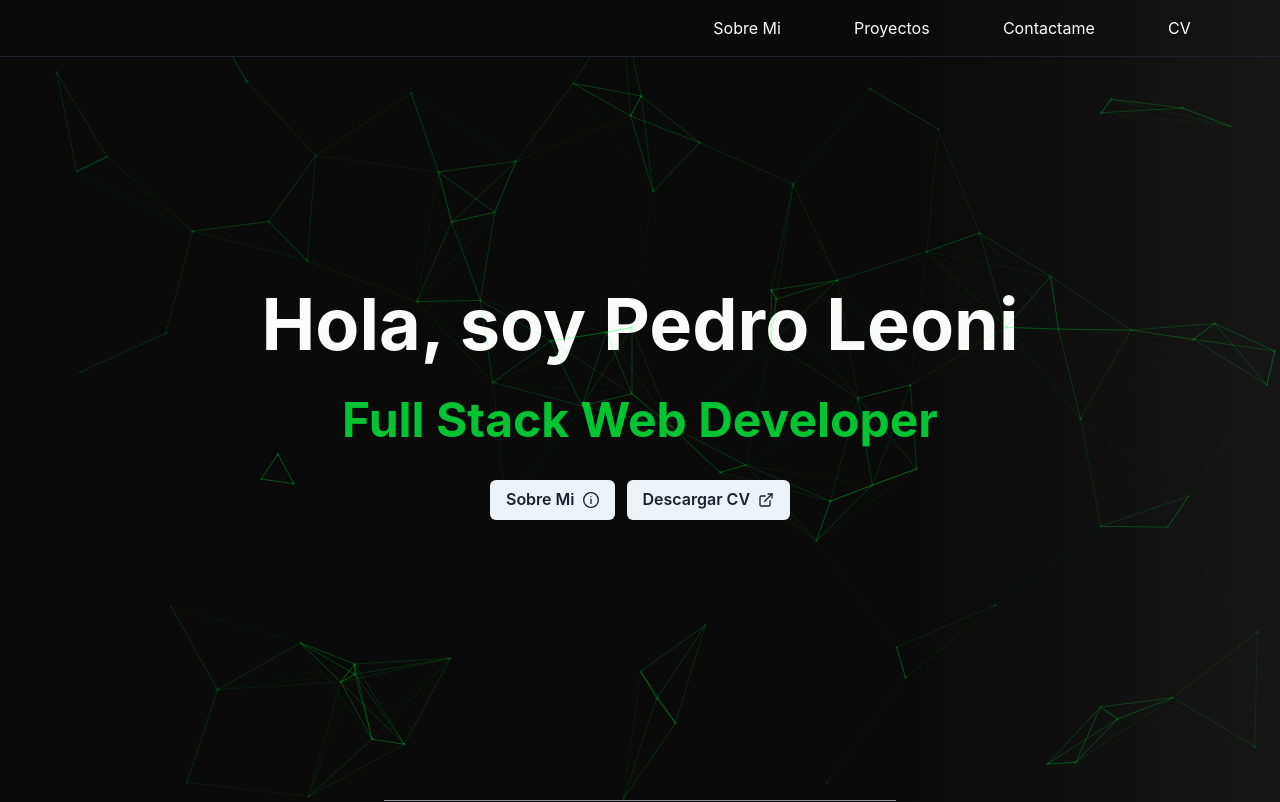
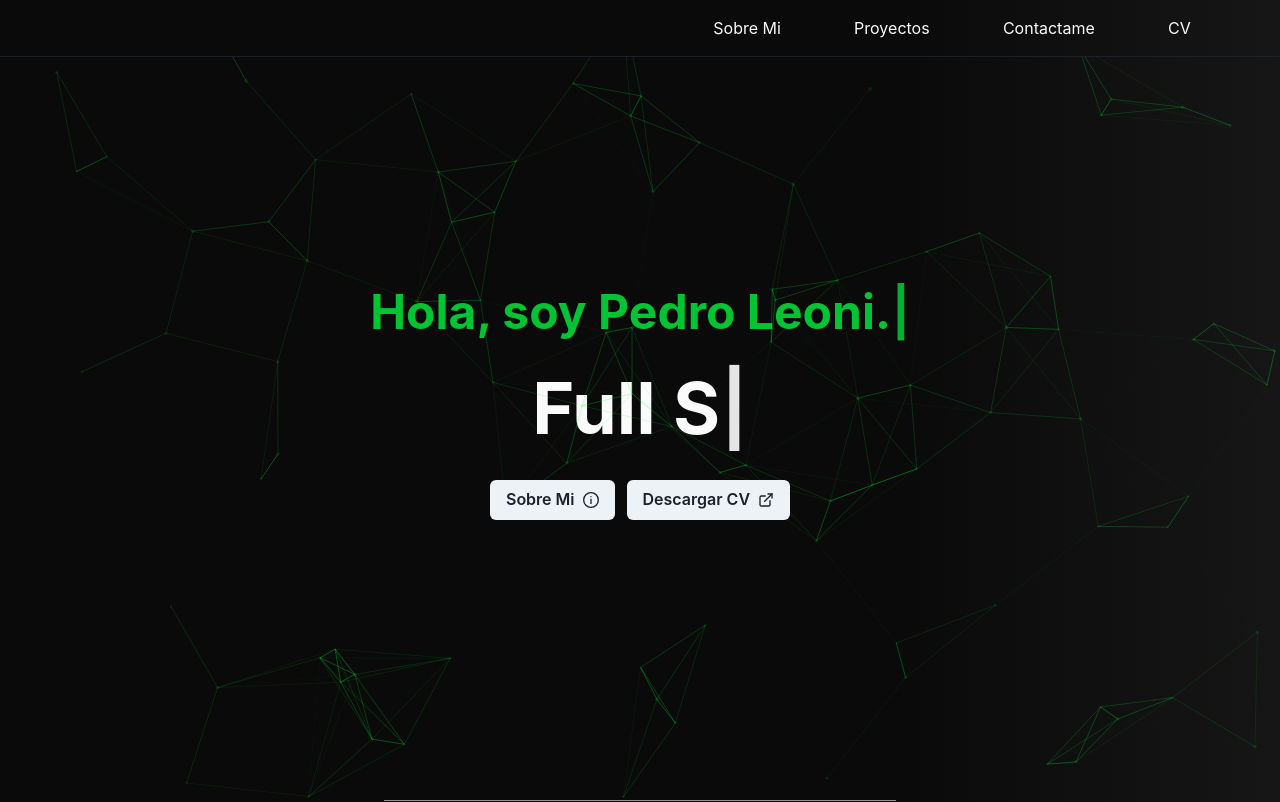
Before and after one commit to pedro-leoni/portfolio, a React (Create React App) app: page / in a window 1280 px wide. Shown: the top 802 px of the page. Built offline with nearby package versions, Linux system fonts and the light colour scheme.

Commit message:
texto de maquina funcionando en Hola.jsx

```diff
--- a/package.json
+++ b/package.json
@@ -23,6 +23,7 @@
     "react-tsparticles": "^2.1.3",
     "swiper": "^8.2.6",
     "tsparticles": "^2.1.3",
+    "typewriter-effect": "^2.19.0",
     "web-vitals": "^2.1.4"
   },
   "scripts": {
--- a/src/Components/Home/Hola.jsx
+++ b/src/Components/Home/Hola.jsx
@@ -1,27 +1,60 @@
-import React from 'react';
+import React from "react";
 import { Box, Heading, useBreakpointValue } from "@chakra-ui/react";
-import DescargarCv from '../Buttons/DescargarCv';
-import SobreMiButton from '../Buttons/SobreMiButton';
-
+import DescargarCv from "../Buttons/DescargarCv";
+import SobreMiButton from "../Buttons/SobreMiButton";
+import Typewriter from "typewriter-effect";
 
 const Hola = () => {
-  const prueba = useBreakpointValue({base:{size:'4xl',color:'red'}, md:{size:'2xl',color:'green'}})
+  const machineText = (typewriter) => {
+    typewriter.typeString("Hola, soy Pedro Leoni.").start();
+  };
+  const machineText2 = (typewriter) => {
+    typewriter
+      .pauseFor(5000)
+      .typeString("Full Stack Web Developer")
+      .pauseFor(2000)
+      .deleteAll()
+      .typeString("Frontend Developer")
+      .pauseFor(2000)
+      .deleteAll()
+      .typeString("Backend Developer")
+      .pauseFor(2000)
+      .start();
+  };
+
   return (
-    <Box textAlign='center' pt='33vh'>
-      <Box variant={prueba}>
-        <Heading as='h1' size={'4xl'}  color='textColor' noOfLines={1} m={3} p={3} >
-          Hola, soy Pedro Leoni
+    <Box textAlign="center" pt="33vh">
+      <Box>
+        <Heading
+          as="h1"
+          size={["", "1xl", "2xl"]}
+          color="textSecondary"
+          noOfLines={1}
+          m={3}
+          p={3}
+        >
+          <Typewriter onInit={machineText} />
+          {/* Full Stack Web Developer */}
         </Heading>
-        <Heading  as='h1' size={['','2xl','2xl']} color='textSecondary' noOfLines={1} m={3} p={3} >
-          Full Stack Web Developer
+
+        <Heading
+          as="h1"
+          size={["","2xl","4xl"]}
+          color="textColor"
+          noOfLines={1}
+          m={3}
+          p={3}
+        >
+          <Typewriter onInit={machineText2} options={{ loop: true }} />
+          {/* Hola, soy Pedro Leoni */}
         </Heading>
       </Box>
       <Box>
         <SobreMiButton />
-        <DescargarCv/>
+        <DescargarCv />
       </Box>
     </Box>
-  )
-}
+  );
+};
 
-export default Hola
+export default Hola;
```
Also changed, not shown: 1 other file (tests, documents, lock files or other folders).
